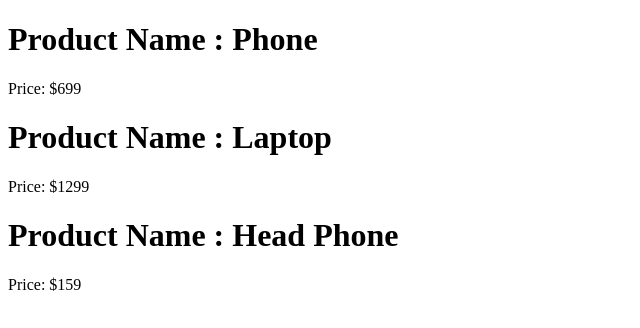
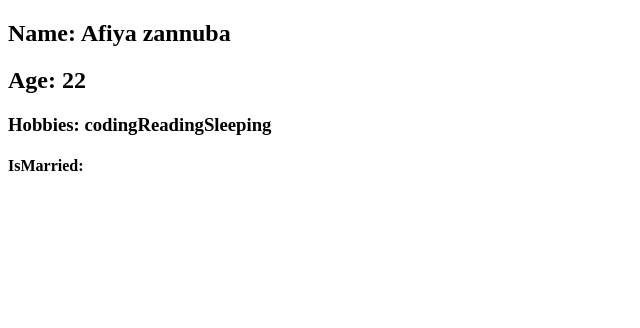
Before and after one commit to AfiyaZannuba/React-Learning, a React (Vite) app: page / in a window 1280 px wide. Shown: the top 328 px of the page, without its empty margins (0-640 px from the left). Built offline with nearby package versions, Linux system fonts and the light colour scheme.

Commit message:
Props/Properties are arguments passed into react components. Props allows us to pass data from parent component to child component. Props are passed to components via HTML attributes

```diff
--- a/src/App.jsx
+++ b/src/App.jsx
@@ -1,12 +1,18 @@
-import ProductList from "./components/ProductList";
-// import UserList from "./components/userList";
 
 const App = () => {
   return (
-    <main>
-      {/* <UserList /> */}
-      <ProductList />
-    </main>
+    <User name="Afiya zannuba" age={22} married={false} hobbies={["coding", "Reading", "Sleeping"]}/>
+  )
+}
+
+const User = ({name, age, married, hobbies}) => {
+  return(
+    <section>
+      <h1>Name: {name}</h1>
+      <h2>Age: {age}</h2>
+      <h3>Hobbies: {hobbies}</h3>
+      <h4>IsMarried: {married}</h4>
+    </section>
   )
 }
 
```
